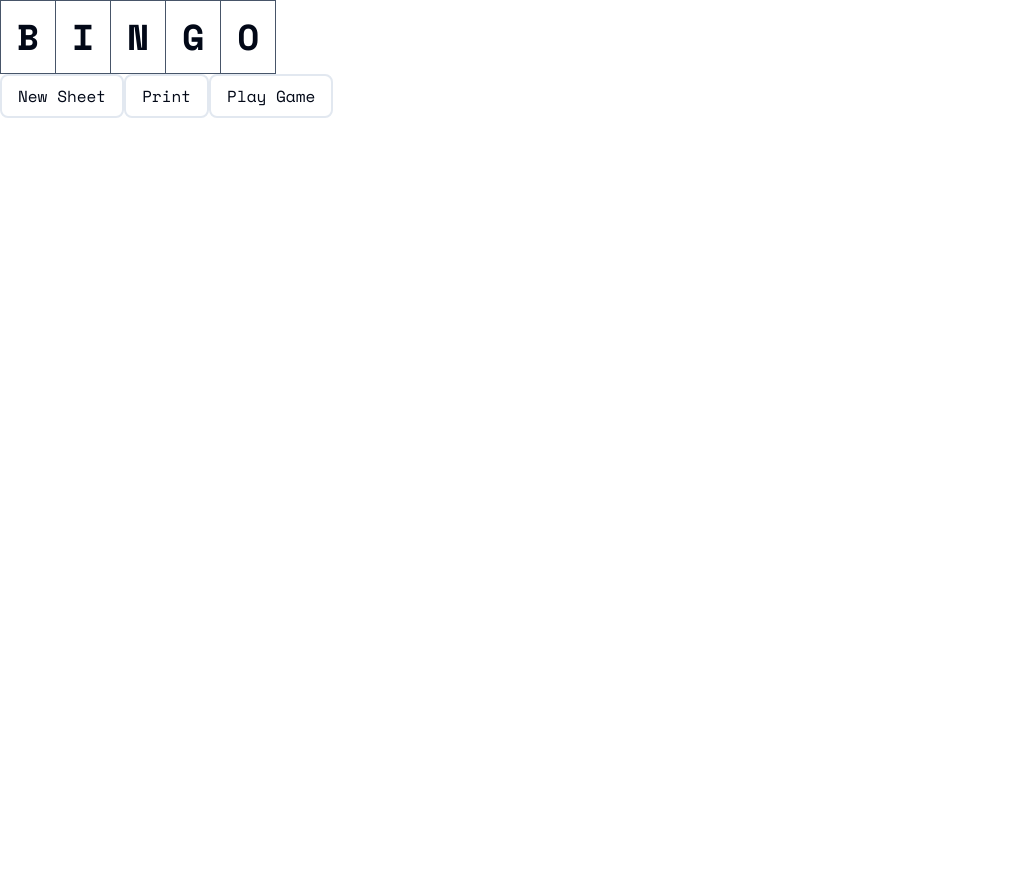
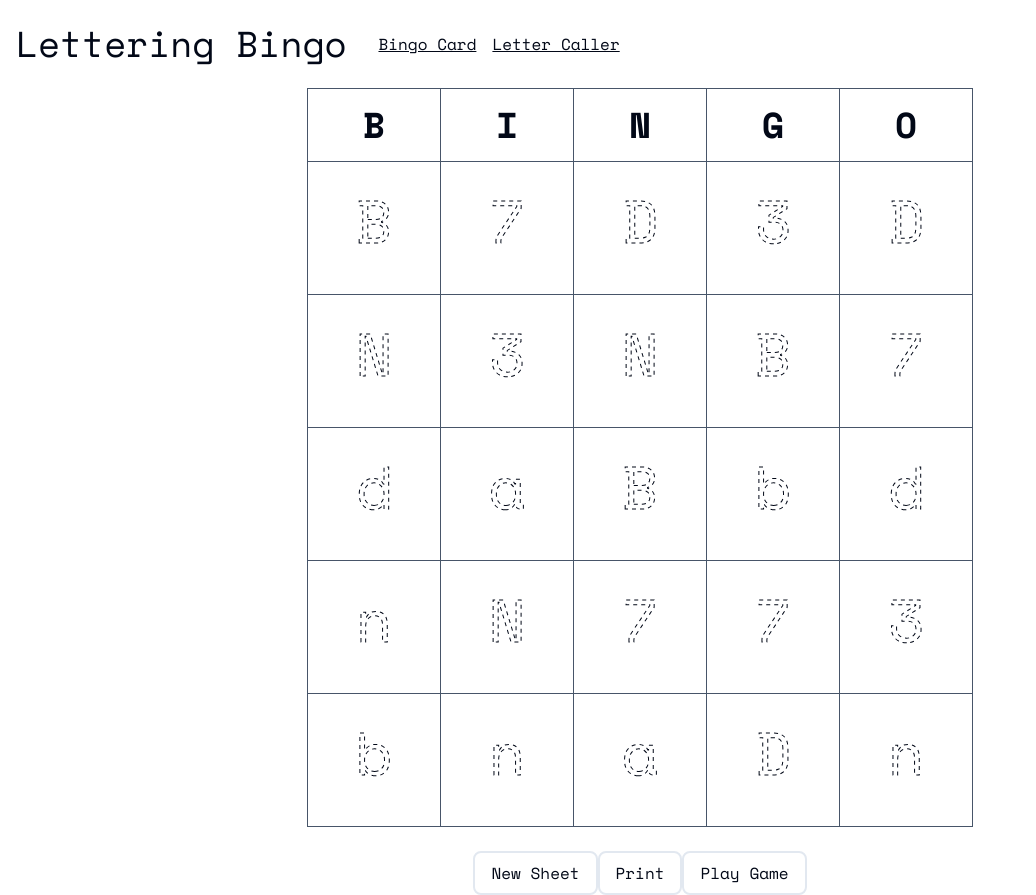
Before and after one commit to CuriouslyCory/letter-bingo, a Next.js app: page / in a window 1280 px wide. Shown: the whole page, without its empty margins (0-1036 px from the left). Before the commit the page ends 800 px from the top, so only its background shows below. Built offline with nearby package versions, Linux system fonts and the light colour scheme.

Commit message:
Add nav Basic ux improvements

```diff
--- a/src/pages/_app.tsx
+++ b/src/pages/_app.tsx
@@ -2,6 +2,7 @@ import { Space_Mono } from "next/font/google";
 import { type AppType } from "next/app";
 
 import "~/styles/globals.css";
+import Link from "next/link";
 
 const space_mono = Space_Mono({
   subsets: ["latin"],
@@ -11,6 +12,19 @@ const space_mono = Space_Mono({
 const MyApp: AppType = ({ Component, pageProps }) => {
   return (
     <main className={space_mono.className}>
+      <header className="flex items-center print:hidden">
+        <h1 className="px-4 py-6 text-4xl">Lettering Bingo</h1>
+        <nav className="px-4 py-2">
+          <ul className="flex space-x-4 underline">
+            <li>
+              <Link href="/">Bingo Card</Link>
+            </li>
+            <li>
+              <Link href="/letter-caller">Letter Caller</Link>
+            </li>
+          </ul>
+        </nav>
+      </header>
       <Component {...pageProps} />
     </main>
   );
--- a/src/pages/index.tsx
+++ b/src/pages/index.tsx
@@ -1,6 +1,6 @@
 import Head from "next/head";
 import Link from "next/link";
-import { useCallback, useMemo, useState } from "react";
+import { useCallback, useEffect, useMemo, useState } from "react";
 
 export default function Home() {
   const letters = useMemo(
@@ -37,6 +37,10 @@ export default function Home() {
     setLetterMatrix(randomArray());
   }, [randomArray]);
 
+  useEffect(() => {
+    updateLetterMatrix();
+  }, [updateLetterMatrix]);
+
   return (
     <>
       <Head>
@@ -47,8 +51,8 @@ export default function Home() {
         />
         <link rel="icon" href="/favicon.ico" />
       </Head>
-      <main>
-        <table className="border-collapse border border-slate-500 text-4xl">
+      <main className="">
+        <table className="mx-auto border-collapse border border-slate-500 text-4xl">
           <thead>
             <tr>
               <th className="border border-slate-600 p-4">B</th>
@@ -85,24 +89,27 @@ export default function Home() {
             ))}
           </tbody>
         </table>
-
+        <div className="mx-auto mt-6 w-fit">
           <button
             className="rounded-lg border-2 px-4 py-2 print:hidden"
             onClick={updateLetterMatrix}
           >
             New Sheet
           </button>
+          {letterMatrix.length > 0 && (
             <button
               className="rounded-lg border-2 px-4 py-2 print:hidden"
               onClick={() => window.print()}
             >
               Print
             </button>
+          )}
           <Link href="/letter-caller">
             <button className="rounded-lg border-2 px-4 py-2 print:hidden">
               Play Game
             </button>
           </Link>
+        </div>
       </main>
     </>
   );
--- a/src/pages/letter-caller.tsx
+++ b/src/pages/letter-caller.tsx
@@ -42,7 +42,7 @@ export default function LetterCaller() {
         />
         <link rel="icon" href="/favicon.ico" />
       </Head>
-      <main>
+      <main className="flex flex-col items-center">
         <h2 className="text-4xl">{currentLetter}</h2>
         <button
           className="rounded-lg border-2 px-4 py-2"
```
Lines whose indentation alone changed are shown as unchanged.
